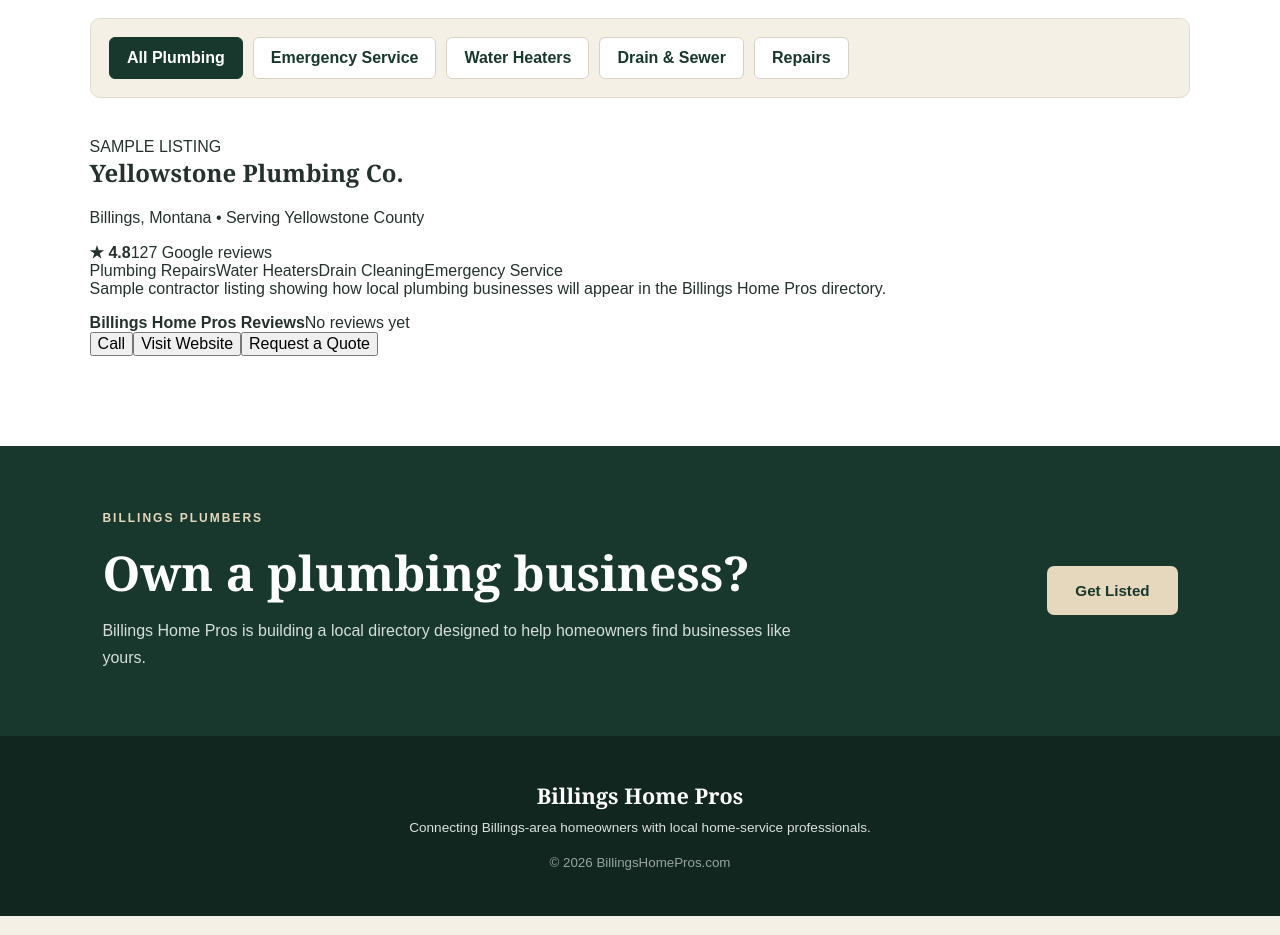
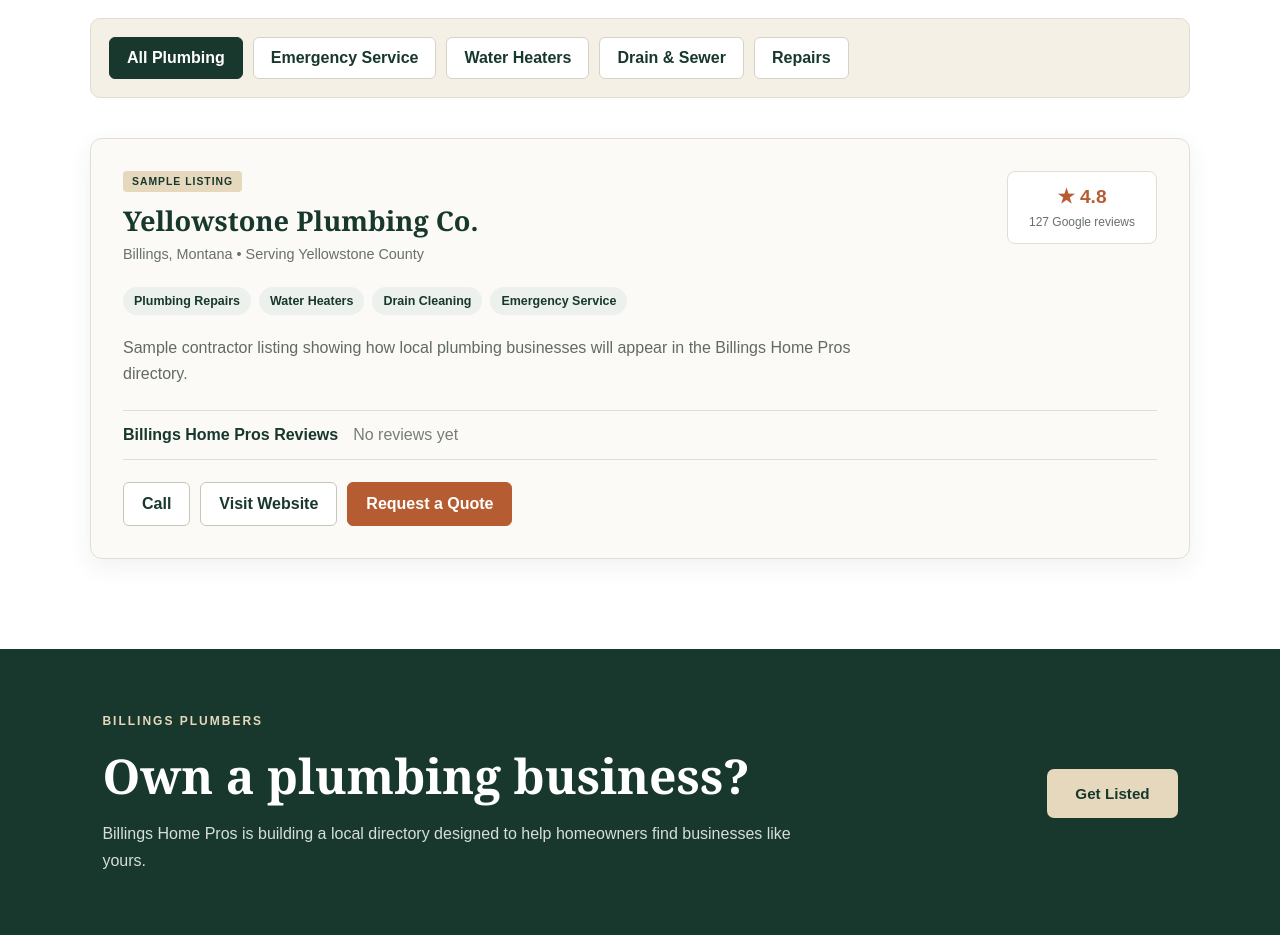
Before and after one commit to Cheddaronbass/billingshomepros, a Next.js app: page /plumbing in a window 1280 px wide. Shown: the part 780-1715 px from the top of the page. Built offline with nearby package versions, Linux system fonts and the light colour scheme.

Commit message:
Add styles for contractor listings and cards

```diff
--- a/app/globals.css
+++ b/app/globals.css
@@ -617,3 +617,163 @@ footer small {
     padding: 14px;
   }
 }
+/* CONTRACTOR LISTINGS */
+
+.contractorList {
+  max-width: 1100px;
+  margin: 0 auto;
+}
+
+.contractorCard {
+  padding: 32px;
+  background: #fbfaf6;
+  border: 1px solid #e2ded5;
+  border-radius: 12px;
+  box-shadow: 0 8px 25px rgba(32, 53, 43, 0.07);
+}
+
+.contractorTop {
+  display: flex;
+  justify-content: space-between;
+  align-items: flex-start;
+  gap: 30px;
+}
+
+.sampleBadge {
+  display: inline-block;
+  margin-bottom: 10px;
+  padding: 5px 9px;
+  background: var(--sand);
+  color: var(--forest);
+  border-radius: 4px;
+  font-size: 0.65rem;
+  font-weight: 800;
+  letter-spacing: 1px;
+}
+
+.contractorCard h2 {
+  margin-bottom: 7px;
+  color: var(--forest);
+  font-size: 1.7rem;
+}
+
+.contractorLocation {
+  margin-bottom: 0;
+  color: #68706c;
+  font-size: 0.9rem;
+}
+
+.ratingBox {
+  flex-shrink: 0;
+  min-width: 150px;
+  padding: 13px 16px;
+  background: var(--white);
+  border: 1px solid #e2ded5;
+  border-radius: 8px;
+  text-align: center;
+}
+
+.ratingBox strong {
+  display: block;
+  margin-bottom: 4px;
+  color: var(--rust);
+  font-size: 1.2rem;
+}
+
+.ratingBox span {
+  color: #68706c;
+  font-size: 0.75rem;
+}
+
+.serviceTags {
+  margin: 25px 0 20px;
+  display: flex;
+  flex-wrap: wrap;
+  gap: 8px;
+}
+
+.serviceTags span {
+  padding: 7px 11px;
+  background: #edf1ed;
+  color: var(--forest);
+  border-radius: 20px;
+  font-size: 0.78rem;
+  font-weight: 700;
+}
+
+.contractorDescription {
+  max-width: 750px;
+  color: #626a66;
+  line-height: 1.65;
+}
+
+.homeProsRating {
+  margin: 22px 0;
+  padding: 15px 0;
+  border-top: 1px solid #e2ded5;
+  border-bottom: 1px solid #e2ded5;
+  display: flex;
+  gap: 15px;
+}
+
+.homeProsRating strong {
+  color: var(--forest);
+}
+
+.homeProsRating span {
+  color: #777d79;
+}
+
+.contractorActions {
+  display: flex;
+  flex-wrap: wrap;
+  gap: 10px;
+}
+
+.contractorActions button {
+  padding: 12px 18px;
+  background: var(--white);
+  color: var(--forest);
+  border: 1px solid #cbc5b9;
+  border-radius: 6px;
+  cursor: pointer;
+  font-weight: 800;
+}
+
+.contractorActions .quoteButton {
+  background: var(--rust);
+  color: var(--white);
+  border-color: var(--rust);
+}
+
+.contractorActions button:hover {
+  opacity: 0.85;
+}
+
+@media (max-width: 700px) {
+  .contractorCard {
+    padding: 23px;
+  }
+
+  .contractorTop {
+    flex-direction: column;
+  }
+
+  .ratingBox {
+    width: 100%;
+    text-align: left;
+  }
+
+  .homeProsRating {
+    flex-direction: column;
+    gap: 5px;
+  }
+
+  .contractorActions button {
+    flex: 1;
+  }
+
+  .contractorActions .quoteButton {
+    flex-basis: 100%;
+  }
+}
```
